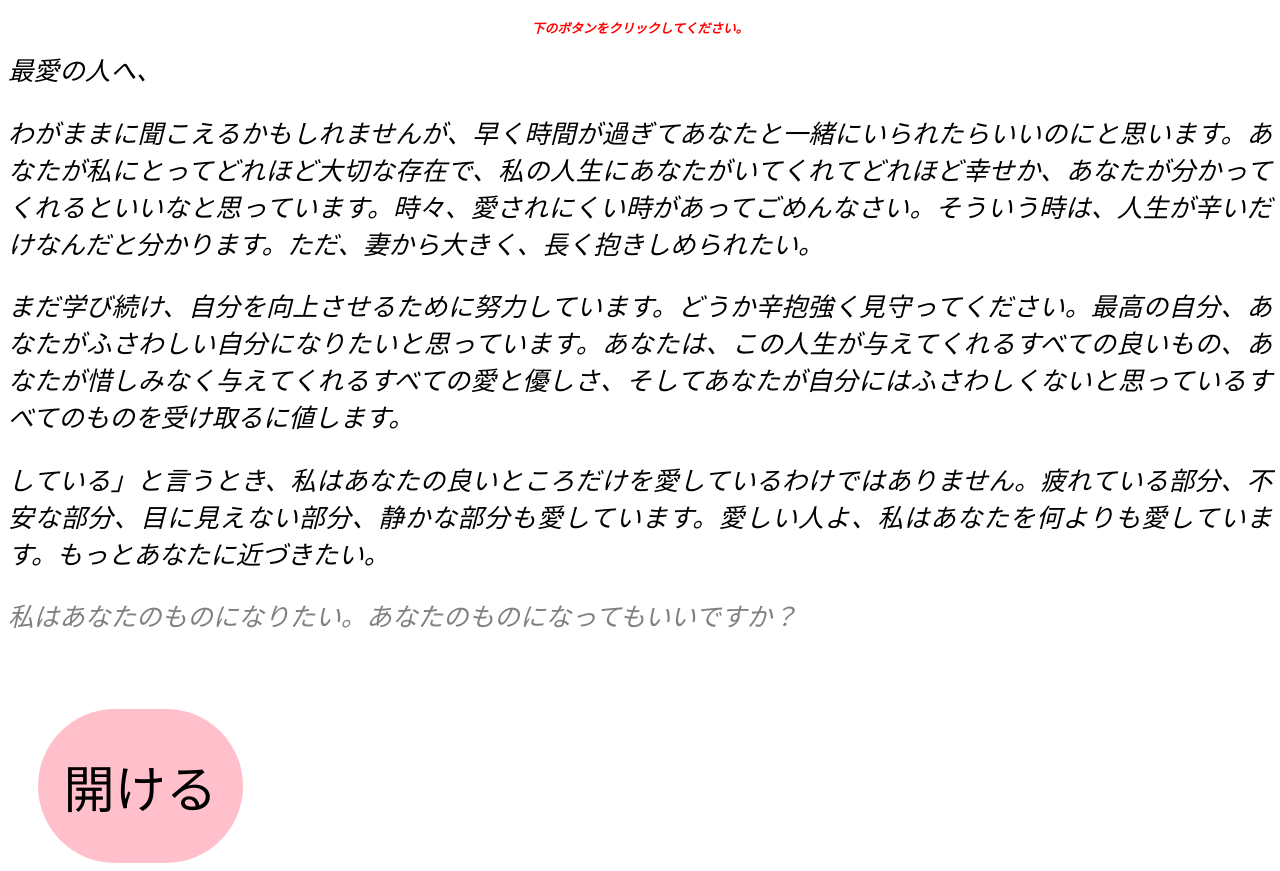
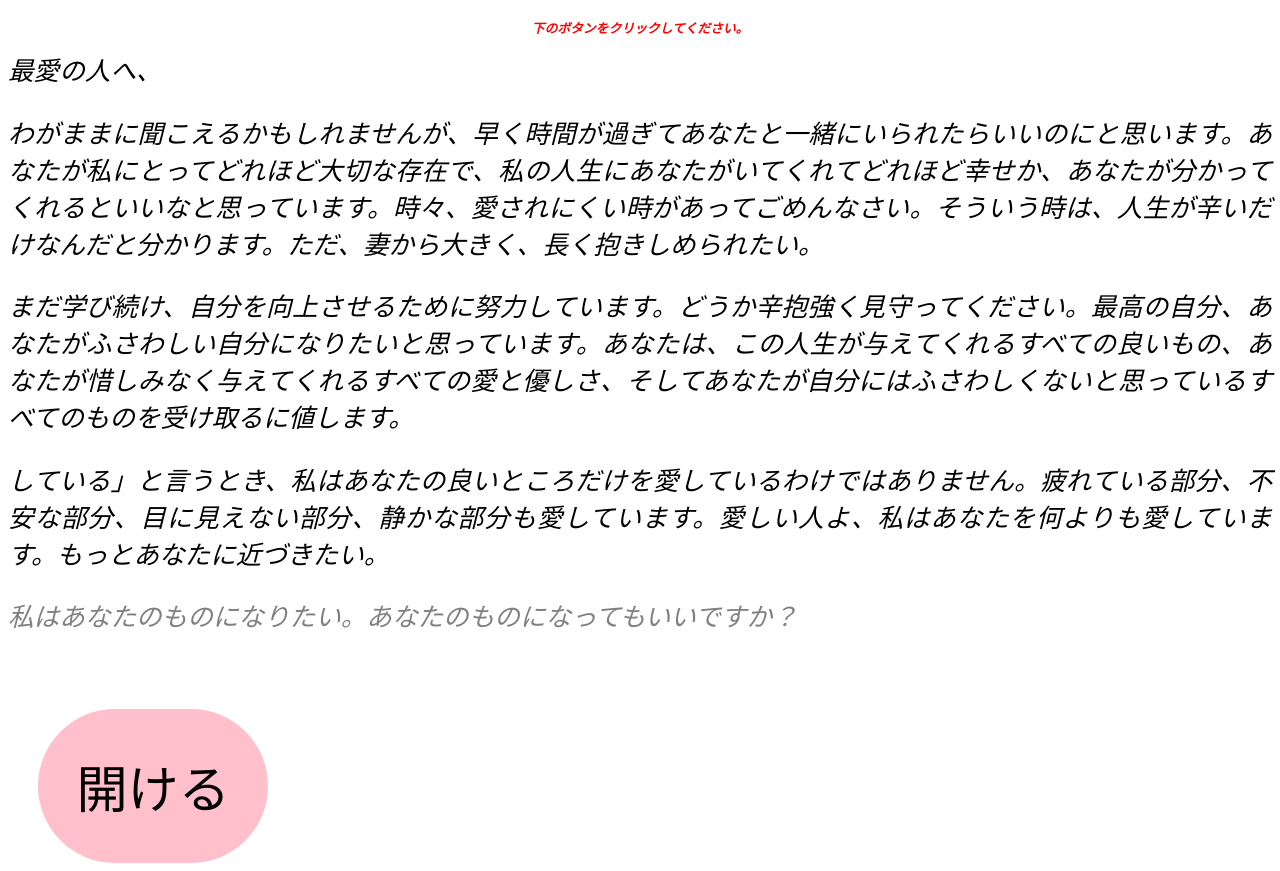
Before and after one commit to Ley0910/Dos, a plain HTML site: page index.html in a window 1280 px wide. Shown: the part 1207-2078 px from the top of the page. Drawn offline with Linux system fonts and the light colour scheme.

Commit message:
Update index.html

```diff
--- a/index.html
+++ b/index.html
@@ -3,7 +3,7 @@
         background: pink;
         border: none;
         height: 12vw;
-        width: 16vw;
+        width: 18vw;
         border-radius: 10vw;
         cursor: pointer;
         font-size:4vw;
```
